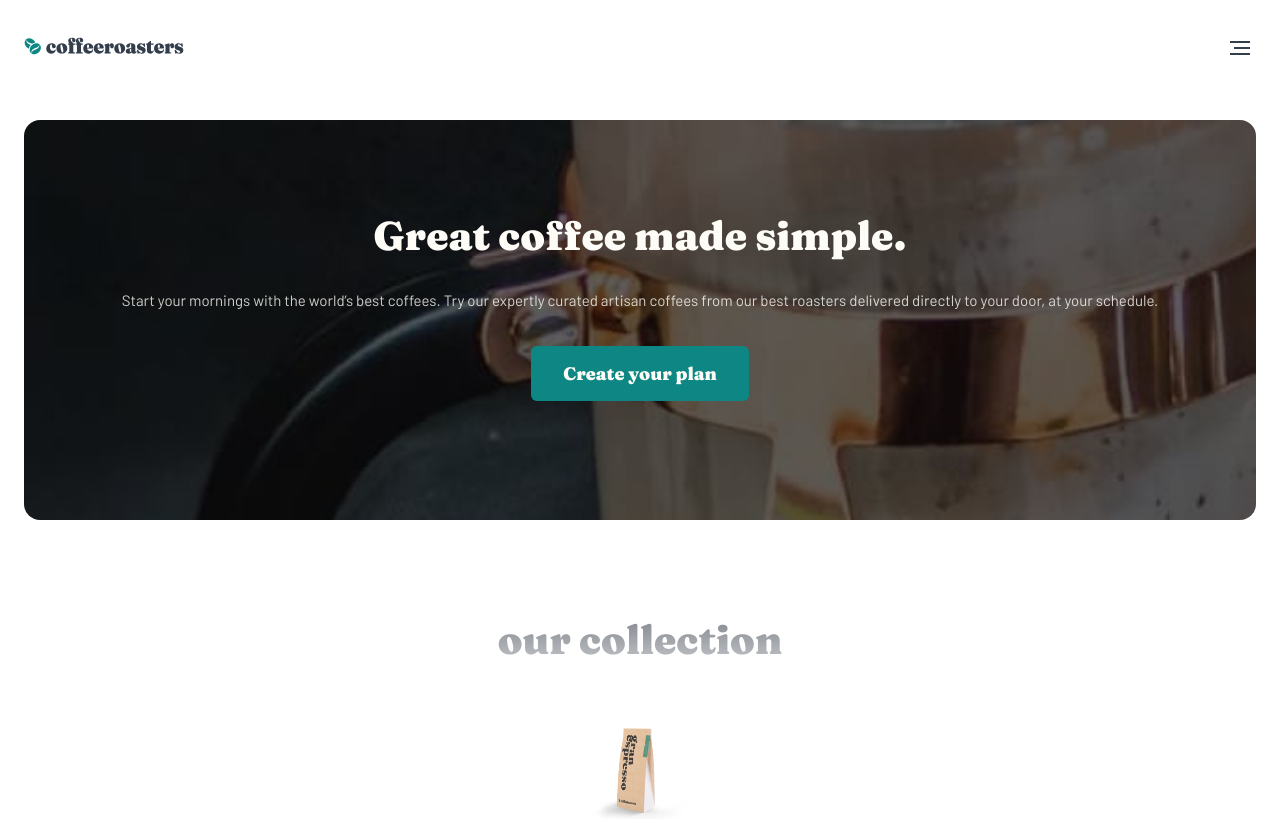
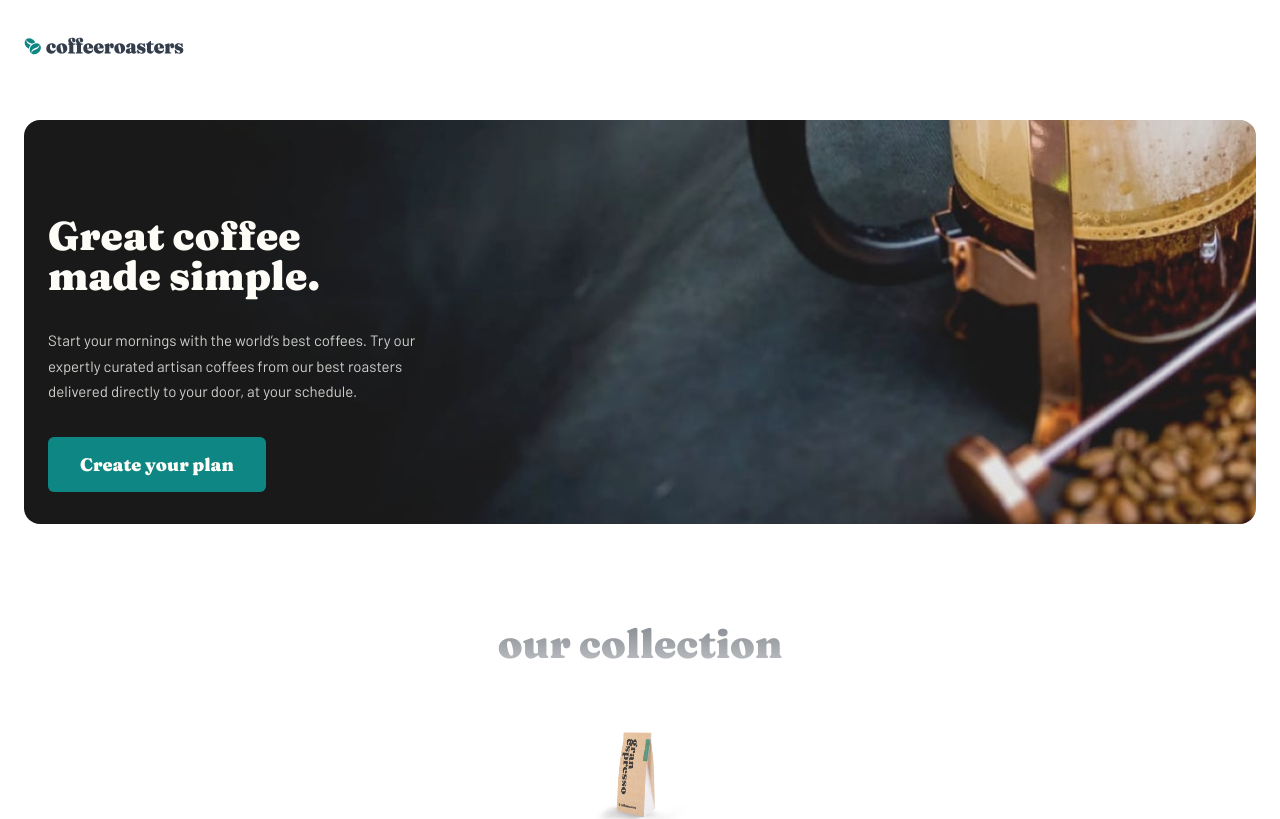
Before and after one commit to DrKlonk/fem-coffee, a Vue app: page / in a window 1280 px wide. Shown: the top 819 px of the page. Built offline with nearby package versions, Linux system fonts and the light colour scheme.

Commit message:
heroimage tablet

```diff
--- a/src/components/layout/Header.vue
+++ b/src/components/layout/Header.vue
@@ -7,7 +7,8 @@
         src="@/assets/shared/desktop/logo.svg"
       />
     </router-link>
-    <Menu-button />
+    <Menu-button v-if="innerWidth < 400" />
+    <!-- <NavBar v-else> -->
   </header>
 </template>
 
@@ -15,8 +16,26 @@
 import MenuButton from "@/components/menu/MenuButton.vue"
 export default {
   name: "Header",
+  data() {
+    return {
+      innerWidth: window.innerWidth,
+    }
+  },
   components: {
     MenuButton,
+  },
+  computed: {
+    viewPortWidth() {
+      return window.innerWidth
+    },
+  },
+  mounted() {
+    window.addEventListener("resize", () => {
+      this.innerWidth = window.innerWidth
+    })
+  },
+  beforeUnmount() {
+    window.removeEventListener("resize")
   },
 }
 </script>
--- a/src/components/shared/HeroImage.vue
+++ b/src/components/shared/HeroImage.vue
@@ -1,5 +1,6 @@
 <template>
   <section class="hero-image" :class="imgClass">
+    <div class="hero-image__container">
       <h1
         class="hero-image__heading"
         :class="{ 'hero-image__heading--small': smallerHeading }"
@@ -13,6 +14,7 @@
         <slot name="text"></slot>
       </p>
       <slot name="button"></slot>
+    </div>
   </section>
 </template>
 <script>
@@ -35,12 +37,21 @@ export default {
 <style lang="scss" scoped>
 .home {
   background-image: url("~@/assets/home/mobile/image-hero-coffeepress.jpg");
+  @include respond(tab-port) {
+    background-image: url("~@/assets/home/tablet/image-hero-coffeepress.jpg");
+  }
 }
 .about {
   background-image: url("~@/assets/about/mobile/image-hero-whitecup.jpg");
+  @include respond(tab-port) {
+    background-image: url("~@/assets/about/tablet/image-hero-whitecup.jpg");
+  }
 }
 .create-plan {
   background-image: url("~@/assets/plan/mobile/image-hero-blackcup.jpg");
+  @include respond(tab-port) {
+    background-image: url("~@/assets/plan/tablet/image-hero-blackcup.jpg");
+  }
 }
 .hero-image {
   min-height: 25rem;
@@ -50,6 +61,14 @@ export default {
   color: $color-light-cream;
   text-align: center;
 
+  @include respond(tab-port) {
+    background-position: right;
+    text-align: left;
+    padding-bottom: 2rem;
+    &__container {
+      width: 23rem;
+    }
+  }
   &__heading {
     font-size: 2.5rem;
     margin-bottom: 2rem;
--- a/src/scss/mixins.scss
+++ b/src/scss/mixins.scss
@@ -3,3 +3,30 @@
   flex-direction: column;
   align-items: center;
 }
+
+@mixin respond($breakpoint) {
+  @if $breakpoint == tab-port {
+    @media only screen and (min-width: 37.5em) {
+      //600px
+      @content;
+    }
+  }
+  @if $breakpoint == tab-land {
+    @media only screen and (min-width: 56.25em) {
+      //900px
+      @content;
+    }
+  }
+  @if $breakpoint == desktop {
+    @media only screen and (min-width: 75em) {
+      //1200px
+      @content;
+    }
+  }
+  @if $breakpoint == big-desk {
+    @media only screen and (min-width: 112.5em) {
+      //1800px
+      @content;
+    }
+  }
+}
```
Also changed, not shown: src/main.js (+4 -4 lines). Lines whose indentation alone changed are shown as unchanged.
